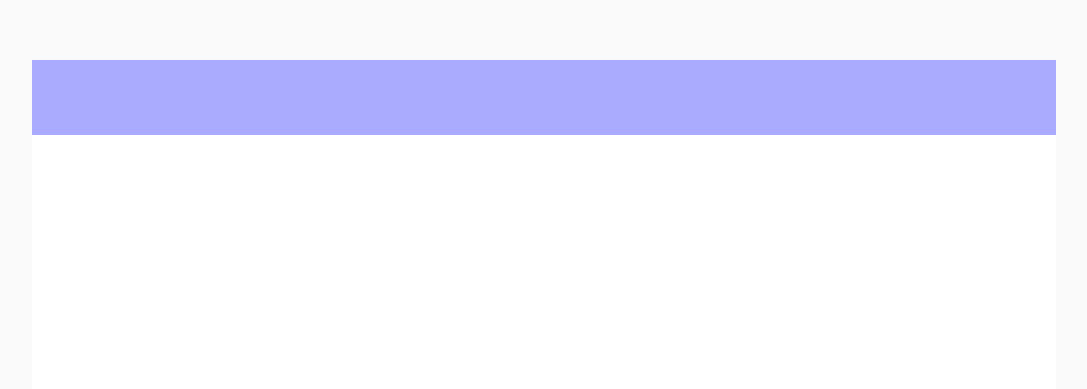
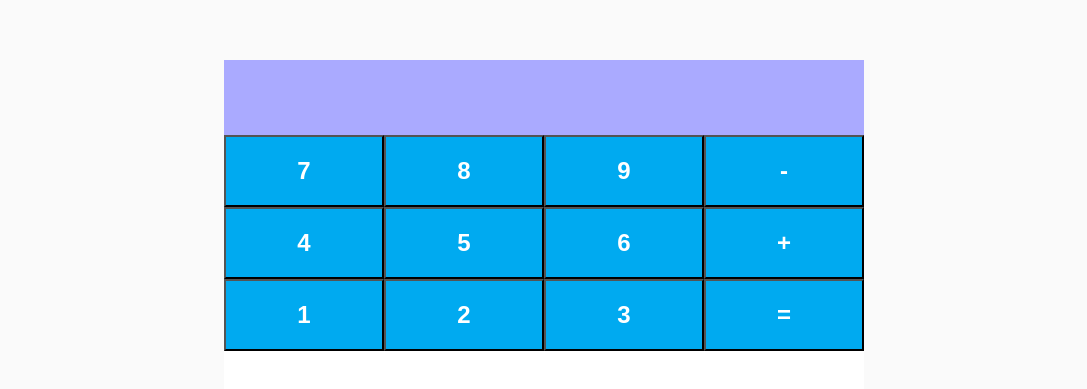
Before and after one commit to Jounos/desafio-01-calculadora, a React (Create React App) app: page / in a window 1280 px wide. Shown: the part 165-554 px from the top of the page, without its empty margins (96-1183 px from the left). Built offline with nearby package versions, Linux system fonts and the light colour scheme.

Commit message:
Botões estilizados.

```diff
--- a/src/App.js
+++ b/src/App.js
@@ -1,12 +1,30 @@
 import Input from './components/Input';
 import Button from './components/Button';
-import { Container, Content } from './styles';
+import { Container, Content, Row, Column } from './styles';
 
 function App() {
   return (
     <Container>
       <Content>
         <Input />
+        <Row>
+          <Button label="7"/>
+          <Button label="8"/>
+          <Button label="9"/>
+          <Button label="-"/>
+        </Row>
+        <Row>
+          <Button label="4"/>
+          <Button label="5"/>
+          <Button label="6"/>
+          <Button label="+"/>
+        </Row>
+        <Row>
+          <Button label="1"/>
+          <Button label="2"/>
+          <Button label="3"/>
+          <Button label="="/>
+        </Row>
       </Content>
     </Container>
   );
--- a/src/components/Button/index.js
+++ b/src/components/Button/index.js
@@ -1,8 +1,10 @@
-const Button = () => {
+import { ButtonContainer } from './styles';
+
+const Button = ({ label, onClick }) => {
     return (
-        <div className="Button">
-
-        </div>
+        <ButtonContainer onCLick={onClick}>
+            { label }
+        </ButtonContainer>
     );
 }
 
--- a/src/components/Button/style.js
+++ /dev/null
@@ -1 +0,0 @@
-import styled from 'styled-components';
--- /dev/null
+++ b/src/components/Button/styles.js
@@ -0,0 +1,11 @@
+import styled from 'styled-components';
+
+export const ButtonContainer = styled.button`
+    padding: 20px;
+    border: 1px solif #CDCDCD;
+    background-color: #00AAF0;
+    color: #FFFFFF;
+    font-size: 24px;
+    font-weight: 700;
+    flex: 1;
+`
--- a/src/styles.js
+++ b/src/styles.js
@@ -12,6 +12,19 @@
 
 export const Content = styled.div`
     background-color: #FFFFFF;
-    width: 80%;
+    width: 50%;
     min-height: 350px;
 `
+
+export const Row = styled.div`
+    display: flex;
+    flex-direction: row;
+    justify-content: space-between;
+    align-items: center;
+`
+export const Column = styled.div`
+    display: flex;
+    flex-direction: column;
+    justify-content: space-between;
+    align-items: center;
+`
```
